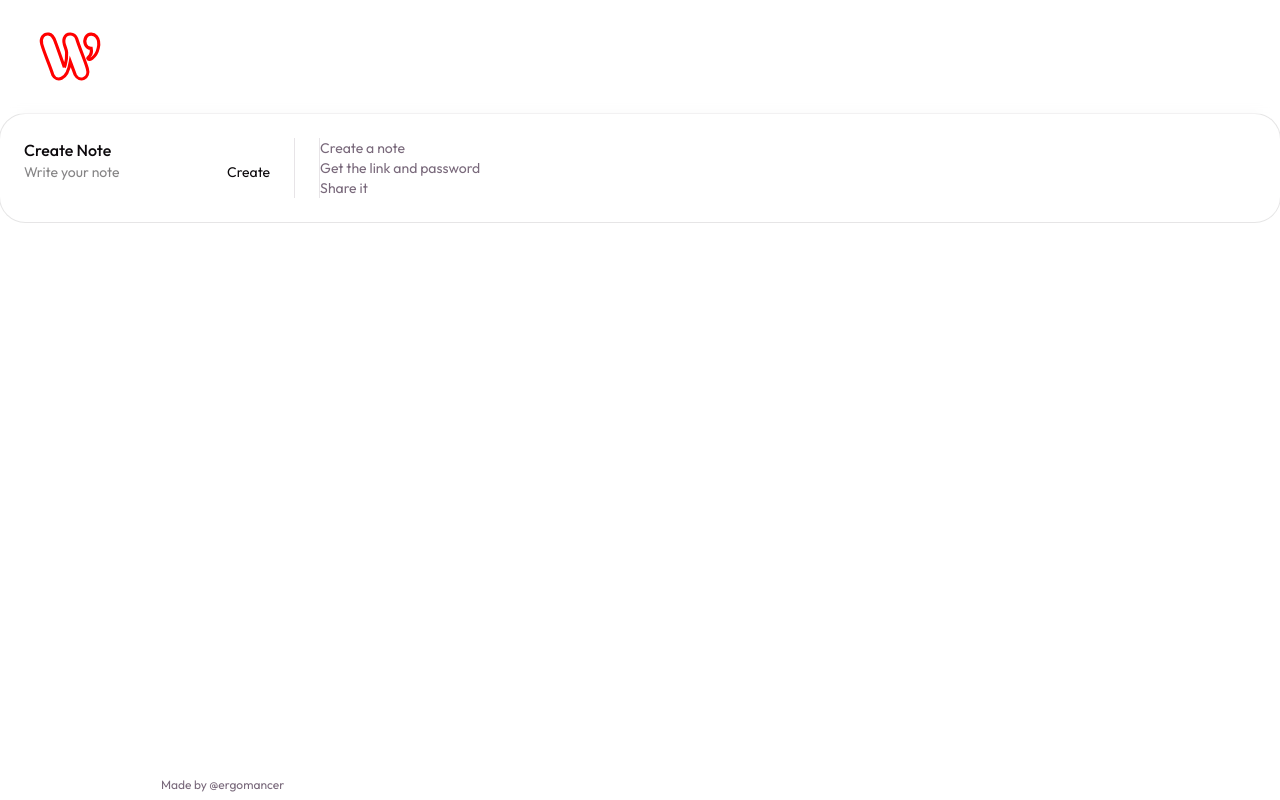
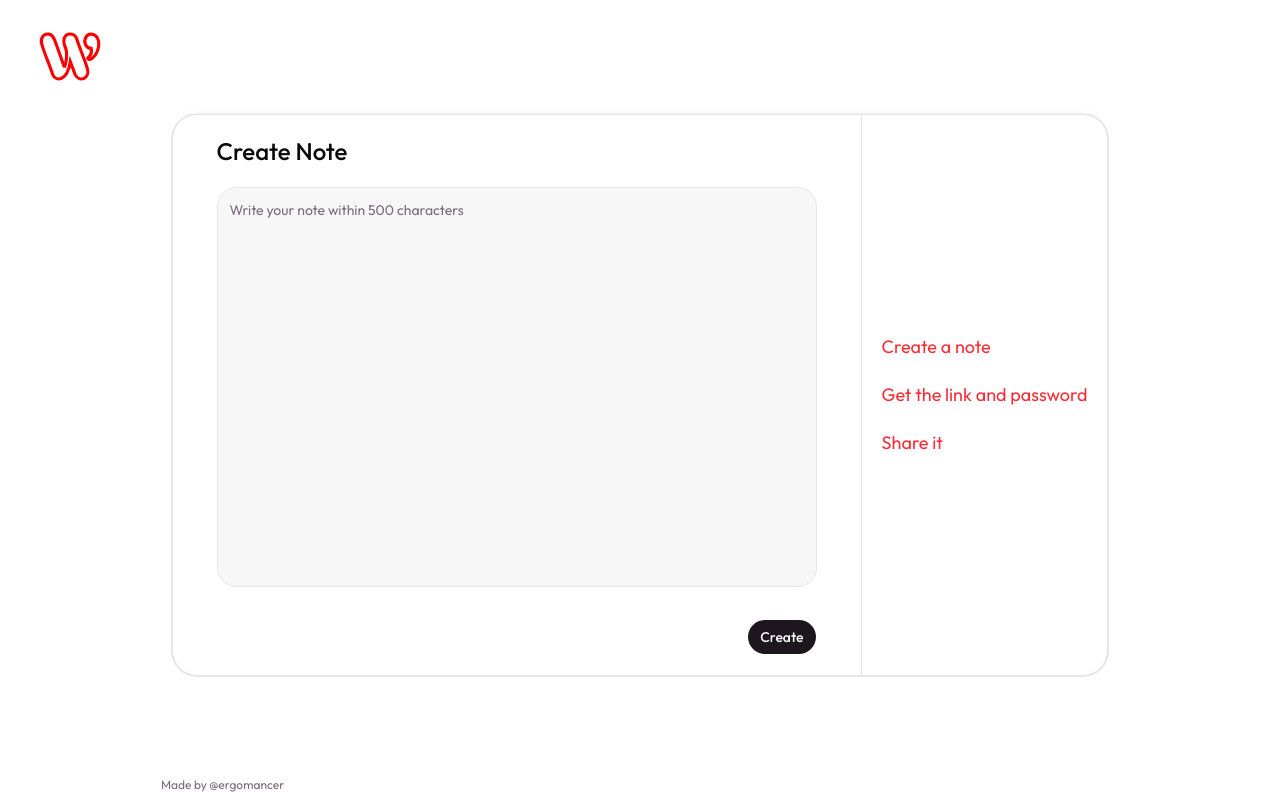
Before and after one commit to ergomancer/whisper, a Next.js app in the folder frontend/: page / in a window 1280 px wide. Built offline with nearby package versions, Linux system fonts and the light colour scheme; some icons are missing.

Commit message:
DEV: Improve visual design

```diff
--- a/frontend/components/create-note-card.tsx
+++ b/frontend/components/create-note-card.tsx
@@ -21,28 +21,30 @@ export default function CreateNoteCard() {
   >(createNote, initialState)
 
   return (
-    <Card className="flex flex-row">
-      <div className="border-r">
-        <CardHeader>
-          <CardTitle>Create Note</CardTitle>
+    <div className="flex h-full w-full items-center justify-center">
+      <Card className="flex flex-col gap-0 border p-0 lg:flex-row">
+        <div className="border-r p-5">
+          <CardHeader className="mb-5">
+            <CardTitle className="text-2xl">Create Note</CardTitle>
           </CardHeader>
           <CardContent>
             <CreateNoteForm action={createNoteAction} />
           </CardContent>
         </div>
-      <div className="border-l">
+        <div className="m-auto p-5">
           <CardDescription>
             {cardState.success ? (
               <NoteData createdNote={cardState.data!} />
             ) : (
-            <ul>
+              <ol className="flex flex-col gap-5 text-lg text-red-500">
                 <li key="1">Create a note</li>
                 <li key="2">Get the link and password</li>
                 <li key="3">Share it</li>
-            </ul>
+              </ol>
             )}
           </CardDescription>
         </div>
       </Card>
+    </div>
   )
 }
--- a/frontend/components/create-note-form.tsx
+++ b/frontend/components/create-note-form.tsx
@@ -1,17 +1,22 @@
+import { Button } from "./ui/button"
+import { Textarea } from "./ui/textarea"
+
 export default function CreateNoteForm({
   action,
 }: {
   action: (payload: FormData) => void
 }) {
   return (
-    <form action={action} className="space-y-3">
-      <input
-        type="textarea"
+    <form action={action} className="flex flex-col gap-5 space-y-3">
+      <Textarea
         id="note"
         name="note"
-        placeholder="Write your note"
+        placeholder="Write your note within 500 characters"
+        className="h-100 w-60 md:w-90 lg:w-120 xl:w-150 2xl:w-200"
       />
-      <button type="submit">Create</button>
+      <Button type="submit" className="place-self-end">
+        Create
+      </Button>
     </form>
   )
 }
--- a/frontend/components/get-note-form.tsx
+++ b/frontend/components/get-note-form.tsx
@@ -1,17 +1,22 @@
+import { Input } from "./ui/input"
+import { Button } from "./ui/button"
+
 export default function GetNoteForm({
   action,
 }: {
   action: (payload: FormData) => void
 }) {
   return (
-    <form action={action} className="space-y-3">
-      <input
+    <form action={action} className="flex flex-col gap-5 space-y-3">
+      <Input
         type="password"
         id="password"
         name="password"
         placeholder="Enter password"
       />
-      <button type="submit">Unlock</button>
+      <Button type="submit" className="place-self-end">
+        Unlock
+      </Button>
     </form>
   )
 }
--- a/frontend/components/note-card.tsx
+++ b/frontend/components/note-card.tsx
@@ -11,6 +11,7 @@ import {
 import { NoteCardState } from "@whisper/shared/types"
 import { getNote } from "@/lib/actions"
 import GetNoteForm from "./get-note-form"
+import Note from "./note"
 
 export default function NoteCard({ noteId }: { noteId: string }) {
   const initialState: NoteCardState = { success: false }
@@ -20,17 +21,21 @@ export default function NoteCard({ noteId }: { noteId: string }) {
     initialState
   )
   return (
+    <div className="flex h-full w-full items-center justify-center">
       <Card>
-      <CardHeader>
-        <CardTitle>{cardState.success ? "Your Note" : "Unlock Note"}</CardTitle>
+        <CardHeader className="mb-5">
+          <CardTitle className="text-2xl">
+            {cardState.success ? "Your Note" : "Unlock Note"}
+          </CardTitle>
         </CardHeader>
         <CardContent>
           {cardState.success ? (
-          <p>{cardState.data?.note}</p>
+            <Note note={cardState.data!.note} />
           ) : (
             <GetNoteForm action={getNoteAction} />
           )}
         </CardContent>
       </Card>
+    </div>
   )
 }
--- a/frontend/components/note-data.tsx
+++ b/frontend/components/note-data.tsx
@@ -13,20 +13,23 @@ export default function NoteData({
   createdNote: { noteId: string; password: string }
 }) {
   return (
-    <Card>
+    <Card className="border-none">
       <CardHeader>
-        <CardTitle>Note Created</CardTitle>
+        <CardTitle className="text-xl">Note Created</CardTitle>
       </CardHeader>
       <CardContent>
-        <CardDescription>
+        <CardDescription className="text-md text-muted-foreground">
           You can see that note with the following link and password.
         </CardDescription>
-        <p>Link</p>
-        <Link href={`/${createdNote.noteId}`}>
+        <p className="mt-5 text-lg">Link</p>
+        <Link
+          href={`/${createdNote.noteId}`}
+          className="text-md mt-3 text-red-500"
+        >
           {`${process.env.NEXT_PUBLIC_FRONTEND_URL}/${createdNote.noteId}`}
         </Link>
-        <p>Password</p>
-        <p>{createdNote.password}</p>
+        <p className="mt-5 text-lg">Password</p>
+        <p className="text-md mt-3">{createdNote.password}</p>
       </CardContent>
     </Card>
   )
--- /dev/null
+++ b/frontend/components/note.tsx
@@ -0,0 +1,9 @@
+export default function Note({ note }: { note: string }) {
+  return (
+    <div>
+      <p className="h-100 w-60 text-xl md:w-90 lg:w-120 xl:w-150 2xl:w-200">
+        {note}
+      </p>
+    </div>
+  )
+}
--- /dev/null
+++ b/frontend/components/ui/input.tsx
@@ -0,0 +1,19 @@
+import * as React from "react"
+
+import { cn } from "@/lib/utils"
+
+function Input({ className, type, ...props }: React.ComponentProps<"input">) {
+  return (
+    <input
+      type={type}
+      data-slot="input"
+      className={cn(
+        "h-9 w-full min-w-0 rounded-4xl border border-input bg-input/30 px-3 py-1 text-base transition-colors outline-none file:inline-flex file:h-7 file:border-0 file:bg-transparent file:text-sm file:font-medium file:text-foreground placeholder:text-muted-foreground focus-visible:border-ring focus-visible:ring-[3px] focus-visible:ring-ring/50 disabled:pointer-events-none disabled:cursor-not-allowed disabled:opacity-50 aria-invalid:border-destructive aria-invalid:ring-[3px] aria-invalid:ring-destructive/20 md:text-sm dark:aria-invalid:border-destructive/50 dark:aria-invalid:ring-destructive/40",
+        className
+      )}
+      {...props}
+    />
+  )
+}
+
+export { Input }
--- /dev/null
+++ b/frontend/components/ui/textarea.tsx
@@ -0,0 +1,18 @@
+import * as React from "react"
+
+import { cn } from "@/lib/utils"
+
+function Textarea({ className, ...props }: React.ComponentProps<"textarea">) {
+  return (
+    <textarea
+      data-slot="textarea"
+      className={cn(
+        "flex field-sizing-content min-h-16 w-full resize-none rounded-xl border border-input bg-input/30 px-3 py-3 text-base transition-colors outline-none placeholder:text-muted-foreground focus-visible:border-ring focus-visible:ring-[3px] focus-visible:ring-ring/50 disabled:cursor-not-allowed disabled:opacity-50 aria-invalid:border-destructive aria-invalid:ring-[3px] aria-invalid:ring-destructive/20 md:text-sm dark:aria-invalid:border-destructive/50 dark:aria-invalid:ring-destructive/40",
+        className
+      )}
+      {...props}
+    />
+  )
+}
+
+export { Textarea }
```
Lines whose indentation alone changed are shown as unchanged.
